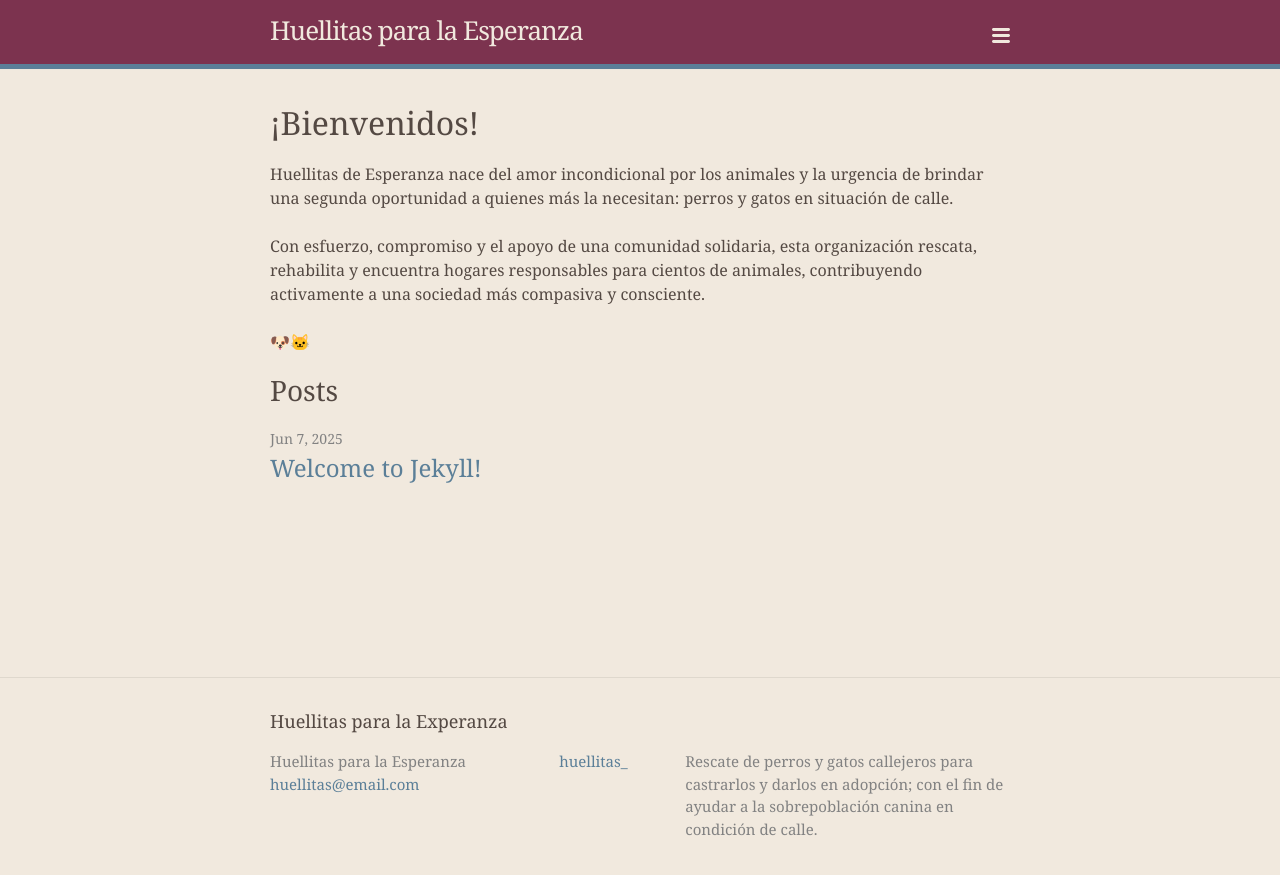
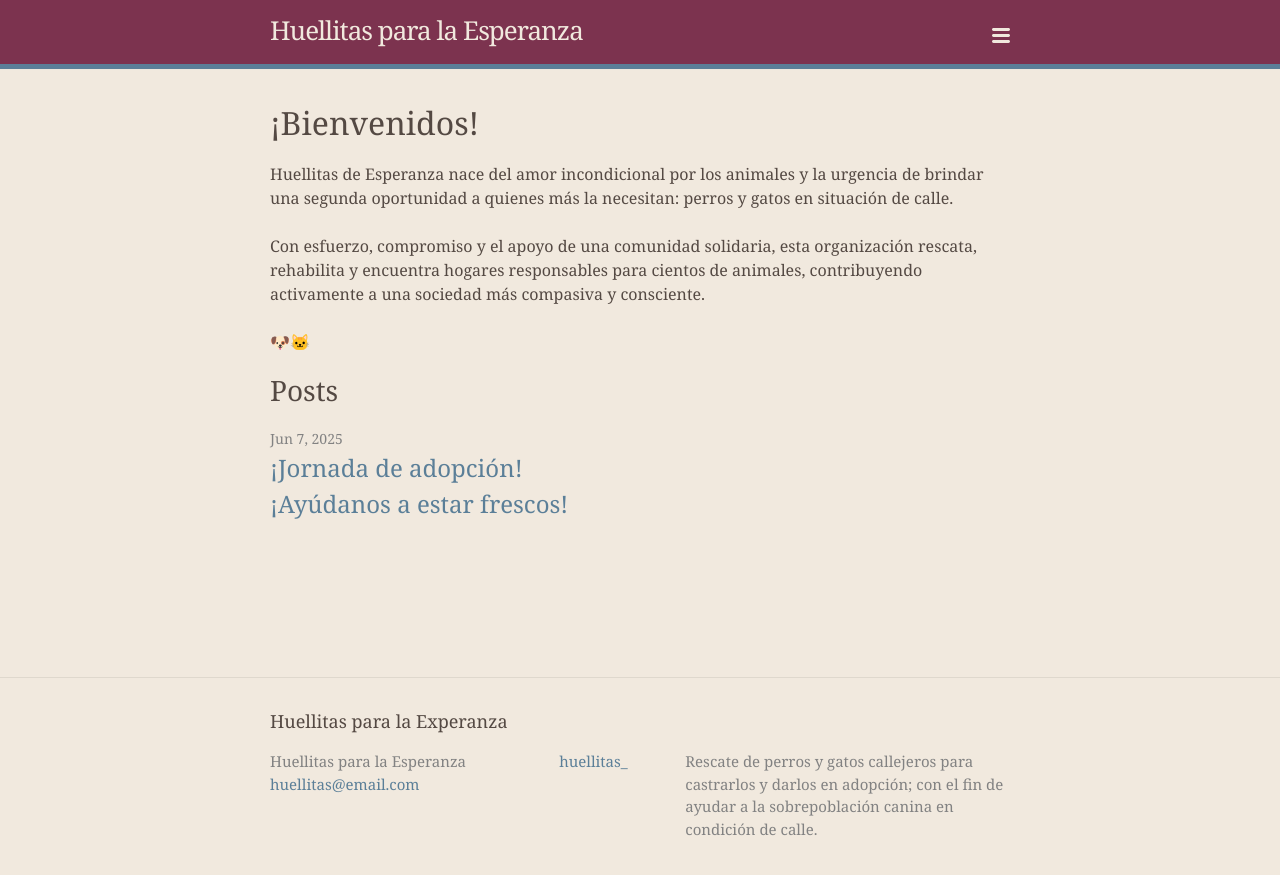
Before and after one commit to MariaALopez-00/sitio-adopciones-mascotas, a Jekyll site: the page built from index.markdown, in a window 1280 px wide. Shown: the top 875 px of the page. Built offline with Jekyll 4.4.1, drawn with Linux system fonts in a browser that asks for light colours.

Commit message:
Arreglo de enlaces para posts

```diff
--- a/_layouts/home.html
+++ b/_layouts/home.html
@@ -38,8 +38,11 @@
     <h2 class="post-list-heading">Posts</h2>
     <ul class="post-list"><li><span class="post-meta">Jun 7, 2025</span>
         <h3>
-          <a class="post-link" href="/jekyll/update/2025/06/07/welcome-to-jekyll.html">
-            Welcome to Jekyll!
+          <a class="post-link" href="{{ site.baseurl }}/_posts/2025-06-07-welcome-to-jekyll copy.markdown">
+            ¡Jornada de adopción!
+          </a>
+          <a class="post-link" href="{{ site.baseurl }}/_posts/2025-06-07-welcome-to-jekyll.markdown">
+            ¡Ayúdanos a estar frescos!
           </a>
         </h3></li></ul>
       </div>
```
